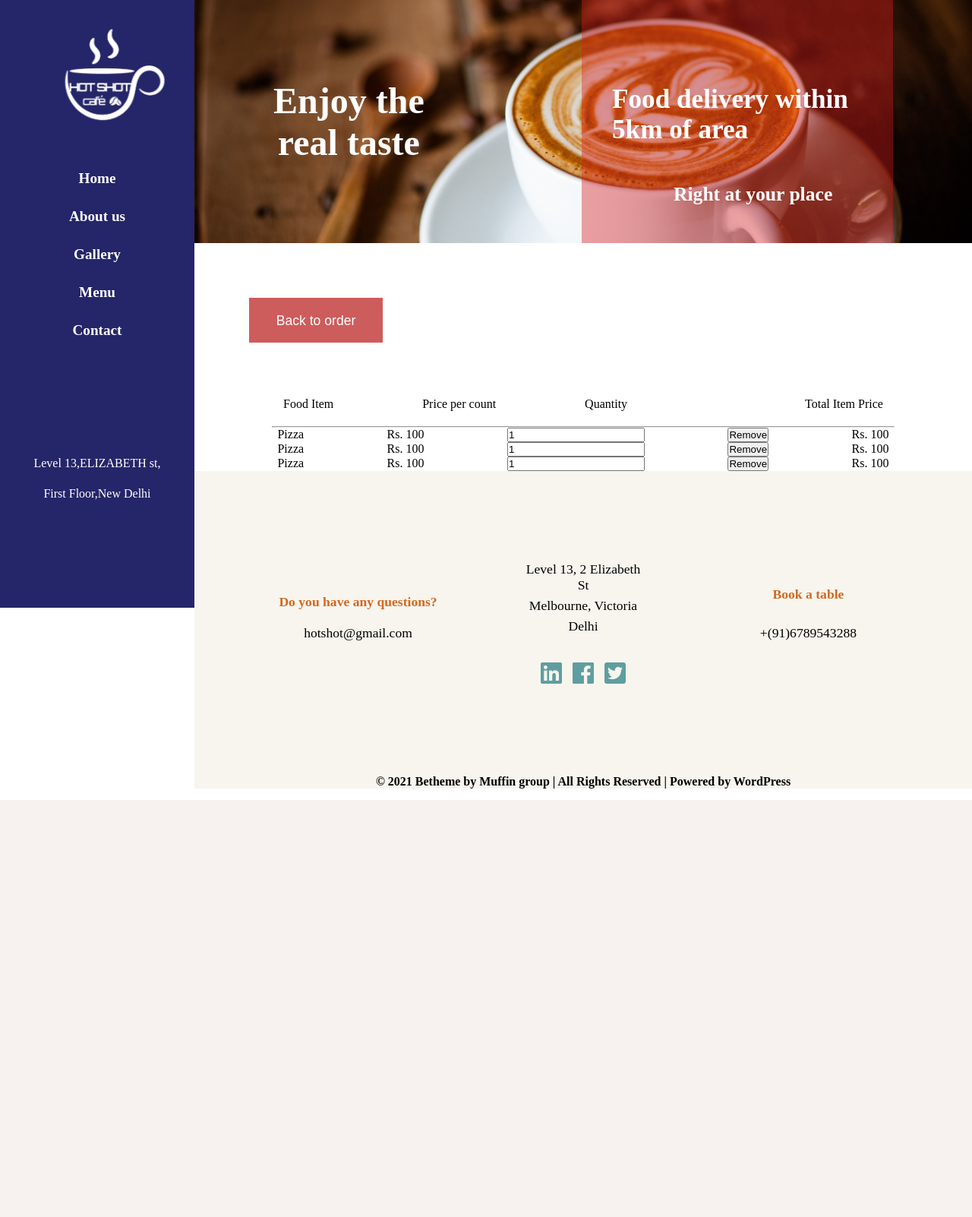
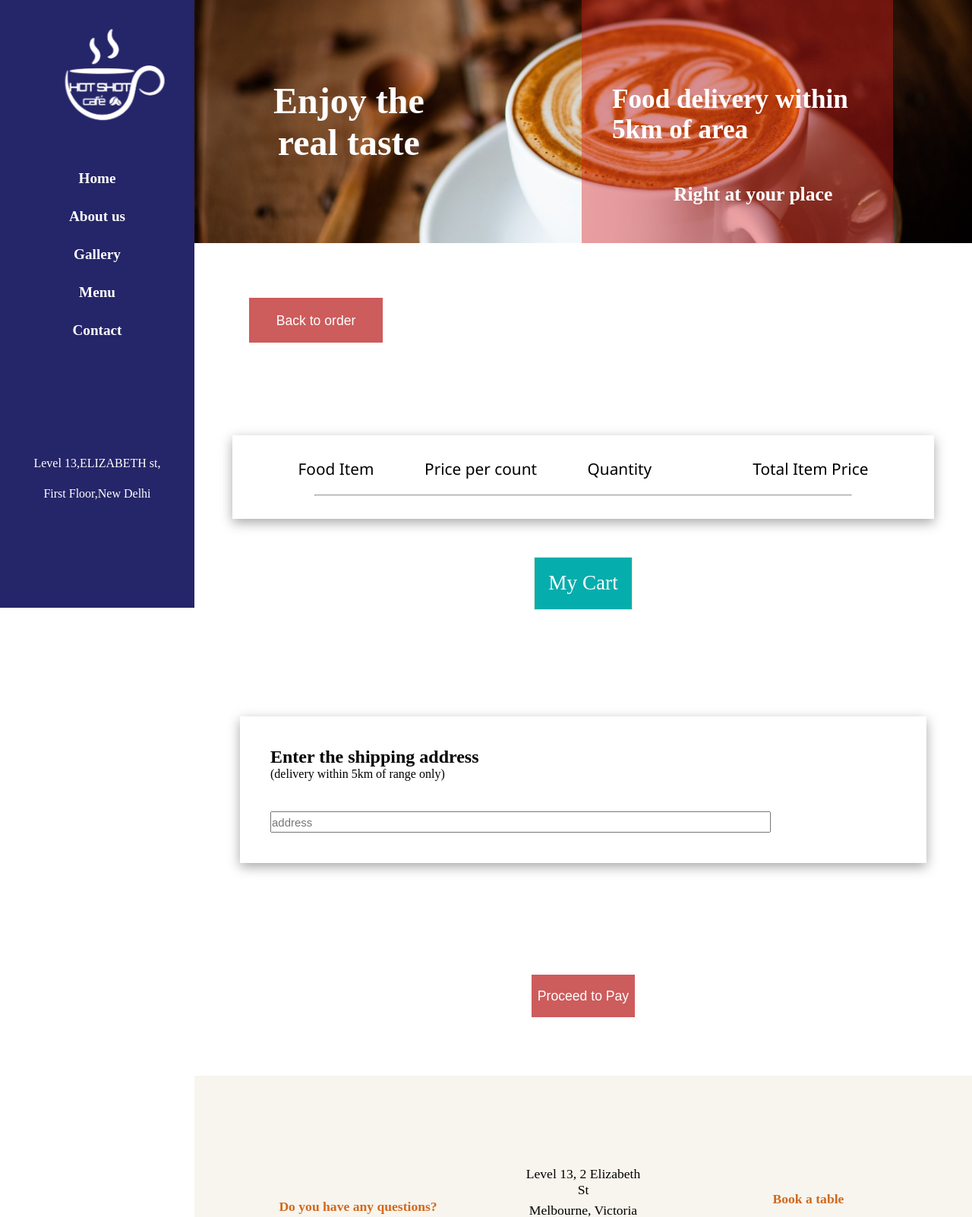
Before and after one commit to 1218muskan/-nline-Cafe-Management-System, a PHP site: page /MyCart.html in a window 1280 px wide. Shown: the top 1602 px of the page at 76% size. Before the commit the page ends 1053 px from the top, so only its background shows below. Run offline with PHP 8.4, Linux system fonts and the light colour scheme; a stand-in replaces the project's code that opens the database connection.

Commit message:
Added view cart page

```diff
--- a/MyCart.html
+++ b/MyCart.html
@@ -70,45 +70,39 @@
             <div class="view-cart-cont">
                 <div class="cart-food-item-heading">
 
-                    <div class="cart-ffod-item-name">Food Item</div>
+                    <div class="cart-food-item-name">Food Item</div>
                     <div class="price-per-plate">Price per count</div>
                     <div class="cart-item-count">Quantity</div>
-                    <div class="cart-item-remove-buttont-cont"></div>
+                    <div class="cart-item-remove-btn-cont"></div>
                     <div class="cart-item-price">Total Item Price</div>
                 </div>
 
                 <hr>
 
-                <div class="cart-food-item">
+                <!-- <div class="cart-food-item">
 
-                    <div class="cart-ffod-item-name">Pizza</div>
+                    <div class="cart-food-item-name">Pizza</div>
                     <div class="price-per-plate">Rs. 100</div>
                     <div class="cart-item-count"><input type="number" value="1" min="1"></input></div>
-                    <div class="cart-item-remove-buttont-cont"><button class="remove-cart-item">Remove</button></div>
+                    <div class="cart-item-remove-btn-cont"><button class="remove-cart-item">Remove</button></div>
                     <div class="cart-item-price">Rs. 100</div>
-                </div>
+                </div> -->
 
-                <div class="cart-food-item">
+            </div>
 
-                    <div class="cart-ffod-item-name">Pizza</div>
-                    <div class="price-per-plate">Rs. 100</div>
-                    <div class="cart-item-count"><input type="number" value="1" min="1"></input></div>
-                    <div class="cart-item-remove-buttont-cont"><button class="remove-cart-item">Remove</button></div>
-                    <div class="cart-item-price">Rs. 100</div>
-                </div>
+            <div class="my-cart-btn-cont"><div class="my-cart-btn">My Cart</div></div>
 
-                <div class="cart-food-item">
 
-                    <div class="cart-ffod-item-name">Pizza</div>
-                    <div class="price-per-plate">Rs. 100</div>
-                    <div class="cart-item-count"><input type="number" value="1" min="1"></input></div>
-                    <div class="cart-item-remove-buttont-cont"><button class="remove-cart-item">Remove</button></div>
-                    <div class="cart-item-price">Rs. 100</div>
-                </div>
+            <div class="shipping-address-cont">
+                <h2>Enter the shipping address</h2>
+                <p>(delivery within 5km of range only)</p>
+                <input type="text" class="shipping-address" placeholder="address">
             </div>
 
 
-
+            <div class="proceed-to-pay-cont">
+                <a href=""><button class="proceed-to-pay">Proceed to Pay</button></a>
+            </div>
 
              <!-- ******************************* Footer **************************************** -->
         <div class="footer">
@@ -147,7 +141,9 @@
 
 
     <!-- ************************** Linking JS File ************************** -->
-    <script src=""></script>
+    <script src="cart.js"></script>
+
+
 </body>
 
 </html>
--- /dev/null
+++ b/cart.js
@@ -0,0 +1,21 @@
+var myCartCont = document.querySelector(".view-cart-cont");
+        console.log(myCartCont);
+
+        console.log(cartItemObjArr)
+        cartItemObjArr.forEach(cartItemObj => {
+
+            console.log(cartItemObj);
+            var divElement = `<div class="cart-food-item">
+
+            <div class="cart-food-item-name">${cartItemObj.name}</div>
+            <div class="price-per-plate">${cartItemObj.price}</div>
+            <div class="cart-item-count"><input type="number" value="${cartItemObj.quantity}" min="1"></input></div>
+            <div class="cart-item-remove-btn-cont"><button class="remove-cart-item">Remove</button></div>
+            <div class="cart-item-price">${cartItemObj.price * cartItemObj.quantity}</div>
+        </div>`;
+
+        myCartCont.appendChild(divElement);
+        // myCartCont.insertAdjacentHTML("afterend", divElement);
+        // myCartCont.innerHTML += divElement;
+
+        });
--- a/gallary.html
+++ b/gallary.html
@@ -155,8 +155,6 @@
    </main>
 
 
-    <!-- ************************** Linking JS File ************************** -->
-    <script src="index.js"></script>
 </body>
 
 </html>
--- a/main.css
+++ b/main.css
@@ -861,14 +861,14 @@ hr {
     margin-left: 10%;
     margin-top: 20px;
 }
-.confirm-order-cont {
+.confirm-order-cont , .proceed-to-pay-cont{
     display: flex;
     justify-content: center;
     align-items: center;
     height: 60px;
     margin-bottom: 70px;
 }
-button.confirm-order {
+button.confirm-order, button.proceed-to-pay {
     height: 50px;
     width: 120px;
     font-size: 1.1rem;
@@ -878,7 +878,7 @@ button.confirm-order {
     border: 2px solid white;
     cursor: pointer;
 }
-button.confirm-order:hover{
+button.confirm-order:hover, button.proceed-to-pay:hover{
     height: 60px;
     width: 130px;
     font-size: 1.2rem;
@@ -921,7 +921,72 @@ button.back-to-order:hover span {
     left: 0;
 }
 
-.cart-food-item , .cart-food-item-heading{
+.view-cart-cont {
+    box-shadow: rgba(0, 0, 0, 0.35) 0px 5px 15px;
+    margin: 50px;
+    padding: 30px 20px;
+}
+.cart-food-item-heading {
     display: flex;
     justify-content: space-evenly;
+    font-size: 1.3rem;
+    font-family: 'Segoe UI', Tahoma, Geneva, Verdana, sans-serif;
+    font-weight: 550;
 }
+.cart-food-item {
+    display: flex;
+    justify-content: space-evenly;
+    margin-top: 20px;
+    font-size: 1.1rem;
+}
+.cart-item-count > input {
+    width: 55px;
+    height: 28px;
+    text-align: center;
+    font-size: 1rem;
+}
+.remove-cart-item {
+    width: 70px;
+    height: 30px;
+    padding: 5px;
+}
+.my-cart-btn-cont {
+    display: flex;
+    justify-content: center;
+}
+.my-cart-btn {
+    font-size: 1.7rem;
+    border: 1.5px solid antiquewhite;
+    background-color: rgb(6, 173, 173);
+    color: white;
+    padding: 18px 8px;
+    height: 70px;
+    width: 130px;
+    text-align: center;
+}
+
+.shipping-address-cont {
+    margin: 140px 60px;
+    display: flex;
+    flex-direction: column;
+    box-shadow: rgb(0 0 0 / 35%) 0px 5px 15px;
+    padding: 40px;
+}
+input.shipping-address {
+    margin-top: 40px;
+    height: 28px;
+    font-size: 15px;
+    width: 80%;
+}
+
+.proceed-to-pay-cont {   /* rest properties defined above with view cart button */
+    height: 70px;
+}
+button.proceed-to-pay {
+    height: 60px;
+    width: 140px;
+}
+button.proceed-to-pay:hover{
+    height: 70px;
+    width: 150px;
+}
--- a/menu.html
+++ b/menu.html
@@ -207,11 +207,6 @@
     </main>
 
 
-
-
-
-    <!-- ************************** Linking JS File ************************** -->
-    <script src=""></script>
 </body>
 
 </html>
```
Also changed, not shown: order.html (+41 -40 lines), order.js (added, +40 -0 lines).
